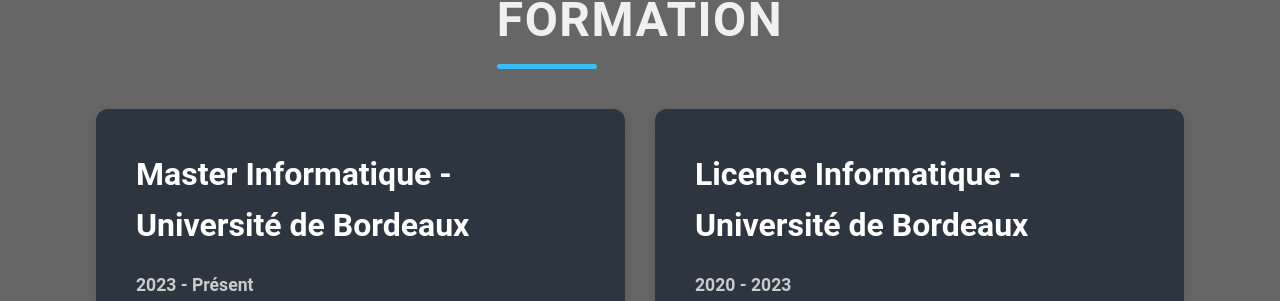
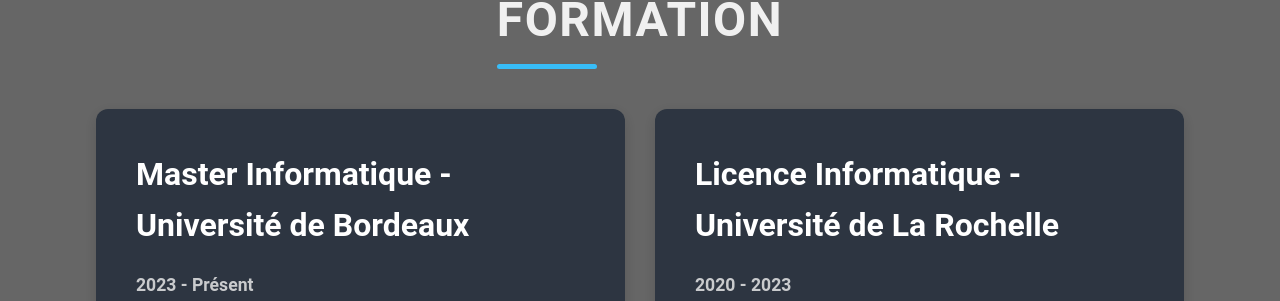
Before and after one commit to SaminouA/portfolio, a plain HTML site: page index.html in a window 1280 px wide. Shown: the part 4021-4322 px from the top of the page. Drawn offline with Linux system fonts and the light colour scheme.

Commit message:
pour mon portfolio

```diff
--- a/index.html
+++ b/index.html
@@ -194,7 +194,7 @@
                 <p>Actuellement en Master Informatique, avec des spécialisations en développement logiciel, systèmes d'exploitation, et gestion de bases de données.</p>
             </li>
             <li>
-                <h3>Licence Informatique - Université de Bordeaux</h3>
+                <h3>Licence Informatique - Université de La Rochelle</h3>
                 <p><strong>2020 - 2023</strong></p>
                 <p>Formation en informatique couvrant les bases du développement web, de l'algorithmique, des systèmes, et des bases de données.</p>
             </li>
```
